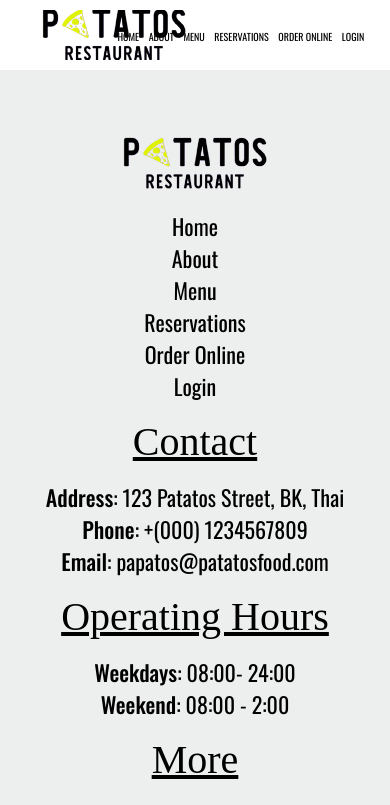
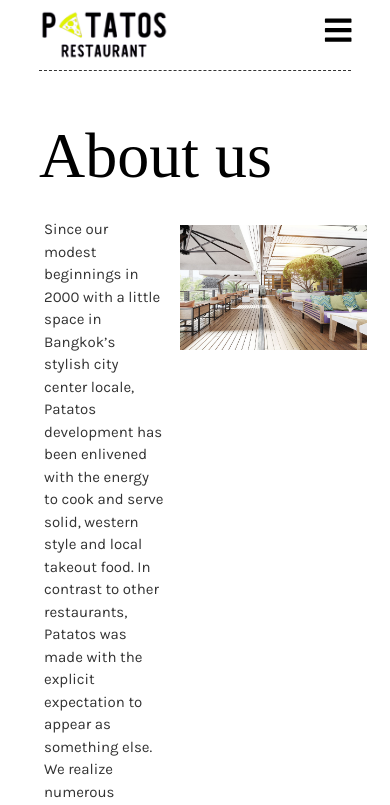
Before and after one commit to benbasty/littlelemonapp, a React (Create React App) app: page /patatos/about in a window 390 px wide. Shown: the top 805 px of the page. Built offline with nearby package versions, Linux system fonts and the light colour scheme; a web font is replaced by a local one.

Commit message:
hamburger menu mobile queries

```diff
--- a/src/App.js
+++ b/src/App.js
@@ -14,12 +14,12 @@ function App() {
     <>
       <Nav />
       <Routes>
-        <Route path='/' element = {<LandingPage/> }/>
-        <Route path='/about' element = {<About/> }/>
-        <Route path='/menu' element = {<Menu/> }/>
-        <Route path='/booking' element = {<BookingPage /> } />
-        <Route path='/order-online' element = {<OrderOnline/> }/>
-        <Route path='/login' element = {<Login/> }/>
+        <Route path='/patatos' element = {<LandingPage/> }/>
+        <Route path='/patatos/about' element = {<About/> }/>
+        <Route path='/patatos/menu' element = {<Menu/> }/>
+        <Route path='/patatos/booking' element = {<BookingPage /> } />
+        <Route path='/patatos/order-online' element = {<OrderOnline/> }/>
+        <Route path='/patatos/login' element = {<Login/> }/>
       </Routes>
       <Footer />
     </>
--- a/src/components/footer/footer.js
+++ b/src/components/footer/footer.js
@@ -1,7 +1,8 @@
 import React from 'react';
 import logo from '../../assets/potatoeslogo.png';
 import './footer.css';
-import {BsFacebook, BsLinkedin, BsTwitter, BsInstagram} from 'react-icons/bs'
+import {BsFacebook, BsLinkedin, BsTwitter, BsInstagram} from 'react-icons/bs';
+import { Link } from 'react-router-dom';
 
 const footer = () => {
   return (
@@ -12,12 +13,12 @@ const footer = () => {
                     <img src={logo} alt="logo"/>
                 </div>
                 <ul>
-                    <li><a href='#home'>Home</a></li>
-                    <li><a href='#about'>About</a></li>
-                    <li><a href='#menu'>Menu</a></li>
-                    <li><a href='#reservations'>Reservations</a></li>
-                    <li><a href='#order-online'>Order Online</a></li>
-                    <li><a href='#login'>Login</a></li>
+                    <li><Link to='/patatos'>Home</Link></li>
+                    <li><Link to='/patatos/about'>About</Link></li>
+                    <li><Link to='/patatos/menu'>Menu</Link></li>
+                    <li><Link to='/patatos/booking'>Reservations</Link></li>
+                    <li><Link to='/patatos/order-online'>Order Online</Link></li>
+                    <li><Link to='/patatos/login'>Login</Link></li>
                 </ul>
             </div>
             <div className='contact'>
--- a/src/components/header/header.js
+++ b/src/components/header/header.js
@@ -1,6 +1,7 @@
 import React from 'react';
 import hero from '../../assets/potatoesrestaurant.jpg';
 import './header.css'
+import { Link } from 'react-router-dom';
 
 const header = () => {
   return (
@@ -10,7 +11,7 @@ const header = () => {
                 <h1>Patatos</h1>
                 <h5>Bangkok</h5>
                 <p>Probably one of the best restaurants in our modern times. Potatoes Restaurant has been a leading brand in the food industry for OVER 25 years.</p>
-                <a href='#reserve' className='btn'>Book your Spot</a>
+                <Link to='/patatos/booking' className='btn'>Book your Spot</Link>
             </div>
             <div className='hero-image'>
                 <img src={hero} alt='hero-img'/>
--- a/src/components/main/main.css
+++ b/src/components/main/main.css
@@ -63,6 +63,15 @@
 .specials-card .description .order {
     display: grid;
     grid-template-columns: 60% 40%;
+}
+
+.specials-card .description .order h5 {
+    font-weight: 700;
+    transition: 0.2s;
+}
+
+.specials-card .description .order h5:hover {
+    color: var(--color-primary-yellow);
 }
 
 .specials-card .description .order * {
--- a/src/components/main/main.js
+++ b/src/components/main/main.js
@@ -11,13 +11,15 @@ import avatar4 from '../../assets/avatar4.jpg';
 import {RiStarSFill} from 'react-icons/ri';
 import food1 from '../../assets/potatoesdish.jpg';
 import food2 from '../../assets/potatoesfood.jpg';
+import { Link } from 'react-router-dom';
+
 const main = () => {
   return (
     <main className="">
         <section className='specials container'>
             <div className='specials-header'>
               <h2>Specials</h2>
-              <a href='#online-menu' className='btn'>Online Menu</a>
+              <Link to='/patatos/order-online' className='btn'>Online Menu</Link>
             </div>
             <div className='specials-cards'>
               <div className='specials-card'>
@@ -31,7 +33,7 @@ const main = () => {
                     The famous greek salad of crispy lettuce, peppers, olives and our Chicago style feta cheese, garnished with crunchy garlic and rosemary croutons.
                   </p>
                   <div className='order'>
-                    <h5>Order a delivery</h5>
+                  <Link to='/patatos/order-online'><h5>Order a delivery</h5></Link>
                     <MdDeliveryDining />
                   </div>
                 </div>
@@ -47,7 +49,7 @@ const main = () => {
                   Our Bruschetta is made from grilled bread that has been smeared with garlic and seasoned with salt and olive oil.
                   </p>
                   <div className='order'>
-                    <h5>Order a delivery</h5>
+                    <Link to='/patatos/order-online'><h5>Order a delivery</h5></Link>
                     <MdDeliveryDining />
                   </div>
                 </div>
@@ -63,7 +65,7 @@ const main = () => {
                     This comes straight from grandma's recipe book, every last ingredient has been sourced and is as authentic as can be imagined.
                   </p>
                   <div className='order'>
-                    <h5>Order a delivery</h5>
+                    <Link to='/patatos/order-online'><h5>Order a delivery</h5></Link>
                     <MdDeliveryDining />
                   </div>
                 </div>
--- a/src/components/nav/nav.css
+++ b/src/components/nav/nav.css
@@ -30,19 +30,83 @@ nav ul a:hover {
   color: var(--color-primary-yellow);
 }
 
+.nav-btn {
+  cursor: pointer;
+  padding: 5px;
+  background: transparent;
+  border: none;
+  outline: none;
+  opacity: 0;
+  font-size: 1.9rem;
+  visibility: hidden;
+  display: none;
+}
+
+@media screen and (max-width: 1240px) {
+  nav img {
+    width: 130px;
+    height: 50px;
+  }
+
+  nav ul {
+    gap: 4rem;
+  }
+  nav ul a {
+    font-size: 14px;
+  }
+}
+
 @media screen and (max-width: 912px) {
   nav ul {
     gap: 2.5rem;
-    /* margin-top: 10px; */
   }
 }
 
 @media screen and (max-width: 768px) {
-  nav ul {
+  /* nav ul {
     gap: 2.5rem;
-    /* margin-top: 6px; */
+  } */
+  nav ul a {
+    font-size: 13px;
   }
 }
+
+@media screen and (max-width:700px) {
+  .nav-btn {
+    visibility: visible;
+		opacity: 1;
+		position: fixed;
+		right: 2rem;
+    display: inline;
+  }
+  .nav-close {
+		position: absolute;
+		top: 0.6rem;
+		right: 1.8rem;
+    z-index: 3;
+	}
+  nav ul {
+    position: fixed;
+    top: 0;
+    left: 0;
+		height: 100%;
+		width: 100%;
+    display: flex;
+		flex-direction: column;
+		align-items: center;
+		justify-content: center;
+    gap: 1.5rem;
+		background-color: var(--color-secondary-light-grey);
+		transition: 0.5s;
+		transform: translateY(-170vh);
+    z-index: 1;
+  }
+
+  nav .responsive_navbar {
+		transform: none;
+	}
+}
+
 
 @media screen and (max-width:540px) {
   nav {
--- a/src/components/nav/nav.js
+++ b/src/components/nav/nav.js
@@ -2,21 +2,38 @@ import React from 'react'
 import logo from '../../assets/potatoeslogo.png'
 import './nav.css';
 import { Link } from 'react-router-dom';
+import { useRef } from 'react';
+import {FaTimes, FaBars} from 'react-icons/fa';
 
-const nav = () => {
+const Nav = () => {
+  const navRef = useRef();
+  const showNavbar = () => {
+    navRef.current.classList.toggle("responsive_navbar");
+  }
+
   return (
+    <>
       <nav className='container'>
         <img src={logo} alt='logo'/>
-        <ul>
-            <li><Link to='/'>Home</Link></li>
-            <li><Link to='/about'>About</Link></li>
-            <li><Link to='/menu'>Menu</Link></li>
-            <li><Link to='/booking'>Reservations</Link></li>
-            <li><Link to='/order-online'>Order Online</Link></li>
-            <li><Link to='/login'>Login</Link></li>
+        <ul ref={navRef}>
+            <li><Link to='/patatos'>Home</Link></li>
+            <li><Link to='/patatos/about'>About</Link></li>
+            <li><Link to='/patatos/menu'>Menu</Link></li>
+            <li><Link to='/patatos/booking'>Reservations</Link></li>
+            <li><Link to='/patatos/order-online'>Order Online</Link></li>
+            <li><Link to='/patatos/login'>Login</Link></li>
+            <button className='nav-btn nav-close' onClick={showNavbar}>
+              <FaTimes />
+            </button>
         </ul>
+
+        <button className='nav-btn' onClick={showNavbar}>
+          <FaBars />
+        </button>
       </nav>
+
+    </>
   )
 }
 
-export default nav
+export default Nav
```
Also changed, not shown: src/components/menu/menu.js (+10 -9 lines).
